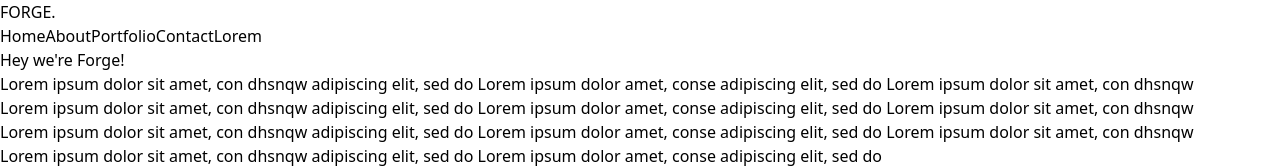
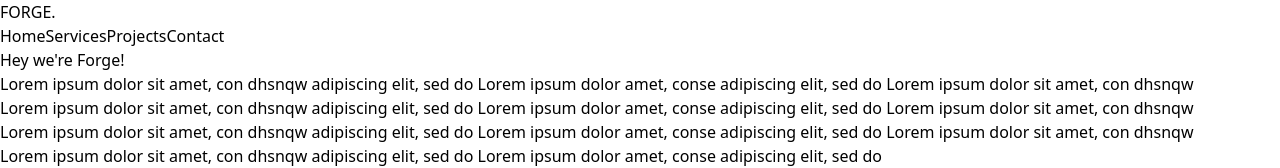
Before and after one commit to ssulochanaherath/forge, a React (Vite) app: page /about in a window 1280 px wide. Shown: the top 168 px of the page. Built offline with nearby package versions, Linux system fonts and the light colour scheme.

Commit message:
Used navbar component in AboutUs.tsx

```diff
--- a/src/pages/AboutUs.tsx
+++ b/src/pages/AboutUs.tsx
@@ -1,4 +1,5 @@
 import React, { useEffect, useState } from "react";
+import Navbar from "../components/Navbar"; // ✅ Update path if different
 
 const AboutSection = () => {
     const [scrollY, setScrollY] = useState(0);
@@ -26,17 +27,7 @@ const AboutSection = () => {
 
     return (
         <div className="min-h-screen px-8 md:px-32 py-16 font-sans text-black bg-white">
-            {/* Header */}
-            <header className="flex justify-between items-center py-4">
-                <h1 className="font-bold text-xl">FORGE.</h1>
-                <nav className="space-x-10 text-sm font-medium">
-                    <a href="#" className="hover:underline">Home</a>
-                    <a href="#" className="hover:underline">About</a>
-                    <a href="#" className="hover:underline">Portfolio</a>
-                    <a href="#" className="hover:underline">Contact</a>
-                    <a href="#" className="hover:underline">Lorem</a>
-                </nav>
-            </header>
+            <Navbar /> {/* ✅ Reusable header */}
 
             {/* Intro Section */}
             <section className="grid md:grid-cols-2 gap-10 mt-16">
```
